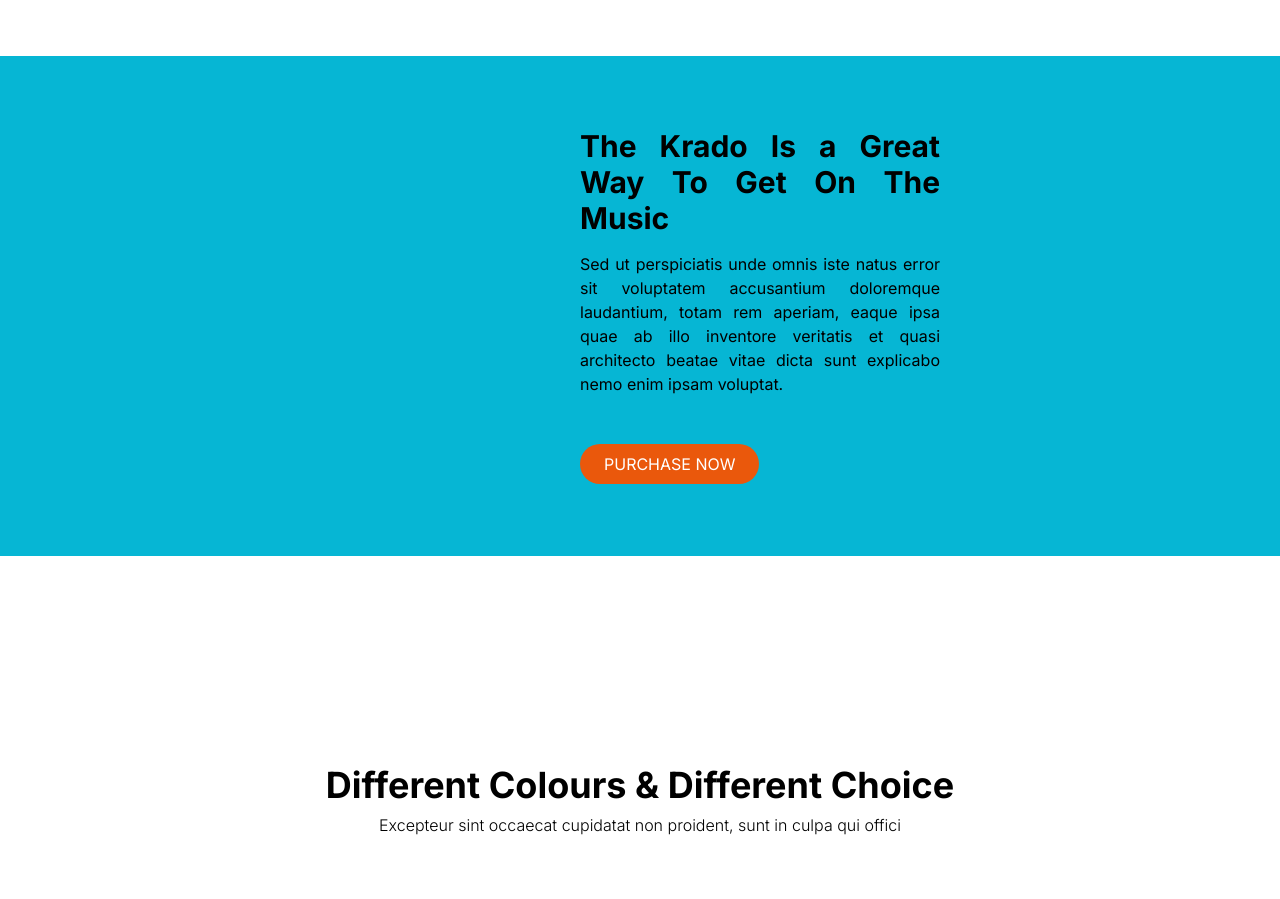
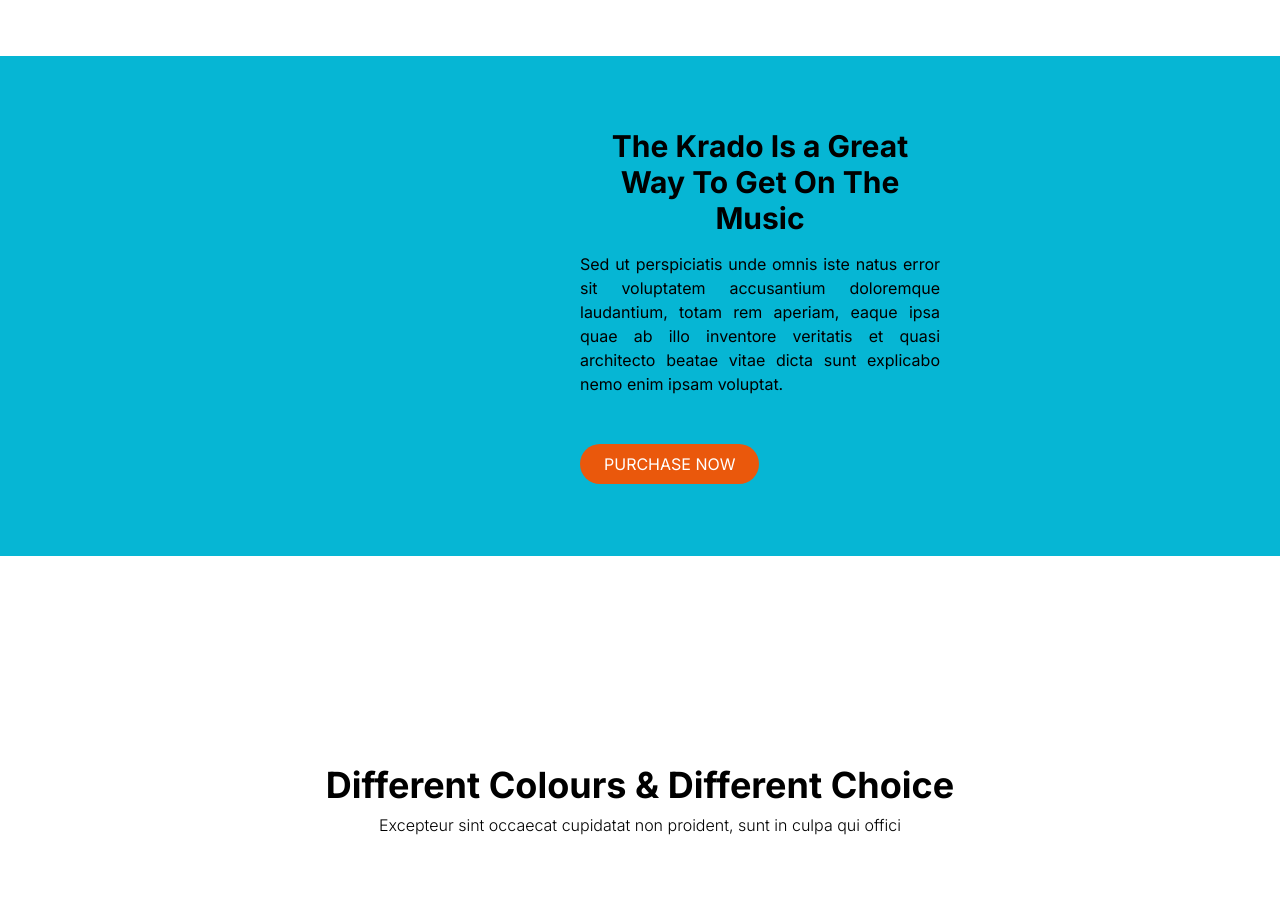
Before and after one commit to Pipokey/P, a Next.js app: page / in a window 1280 px wide. Shown: the part 3660-4559 px from the top of the page. Built offline with nearby package versions, Linux system fonts and the light colour scheme.

Commit message:
Initial commit

```diff
--- a/src/app/Music.js
+++ b/src/app/Music.js
@@ -6,7 +6,7 @@
     <div className="bg-cyan-500 mt-44 flex flex-col justify-center items-center md:flex-row px-10" style={{ height: "500px" }}>
     <div className="w-full  md:w-1/2 flex justify-end">
       <div className="md:w-3/5 w-6/7">
-        <p className="font-bold text-2xl md:text-3xl text-justify">The Krado Is a Great Way To Get On The Music</p>
+        <p className="font-bold text-2xl md:text-3xl text-center">The Krado Is a Great Way To Get On The Music</p>
         <p className="break-words mt-4 text-justify">Sed ut perspiciatis unde omnis iste natus error sit voluptatem accusantium doloremque laudantium, totam rem aperiam, eaque ipsa quae ab illo inventore veritatis et quasi architecto beatae vitae dicta sunt explicabo nemo enim ipsam voluptat.</p>
 
         <div className="flex mt-6" id="learn-more-container">
```
